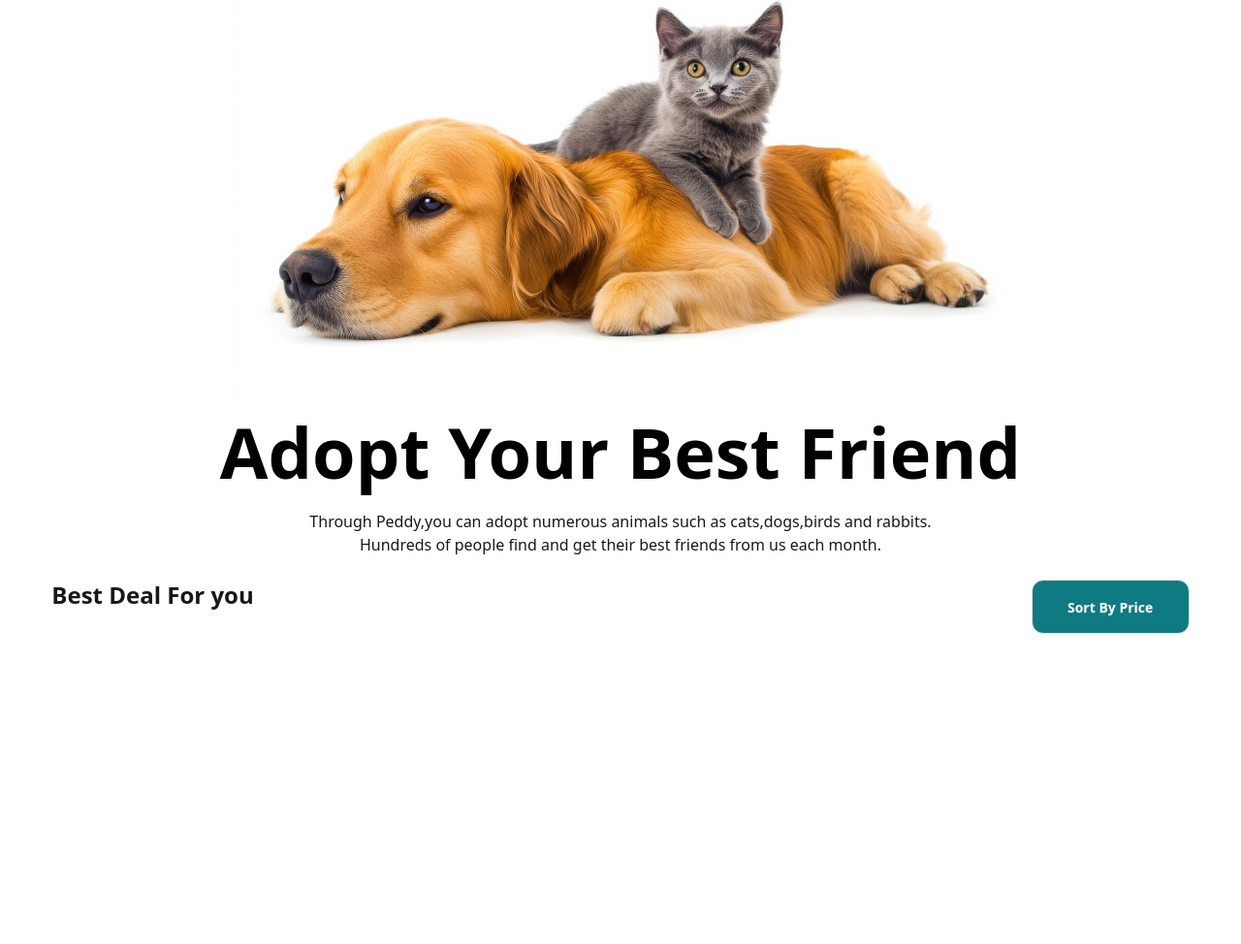
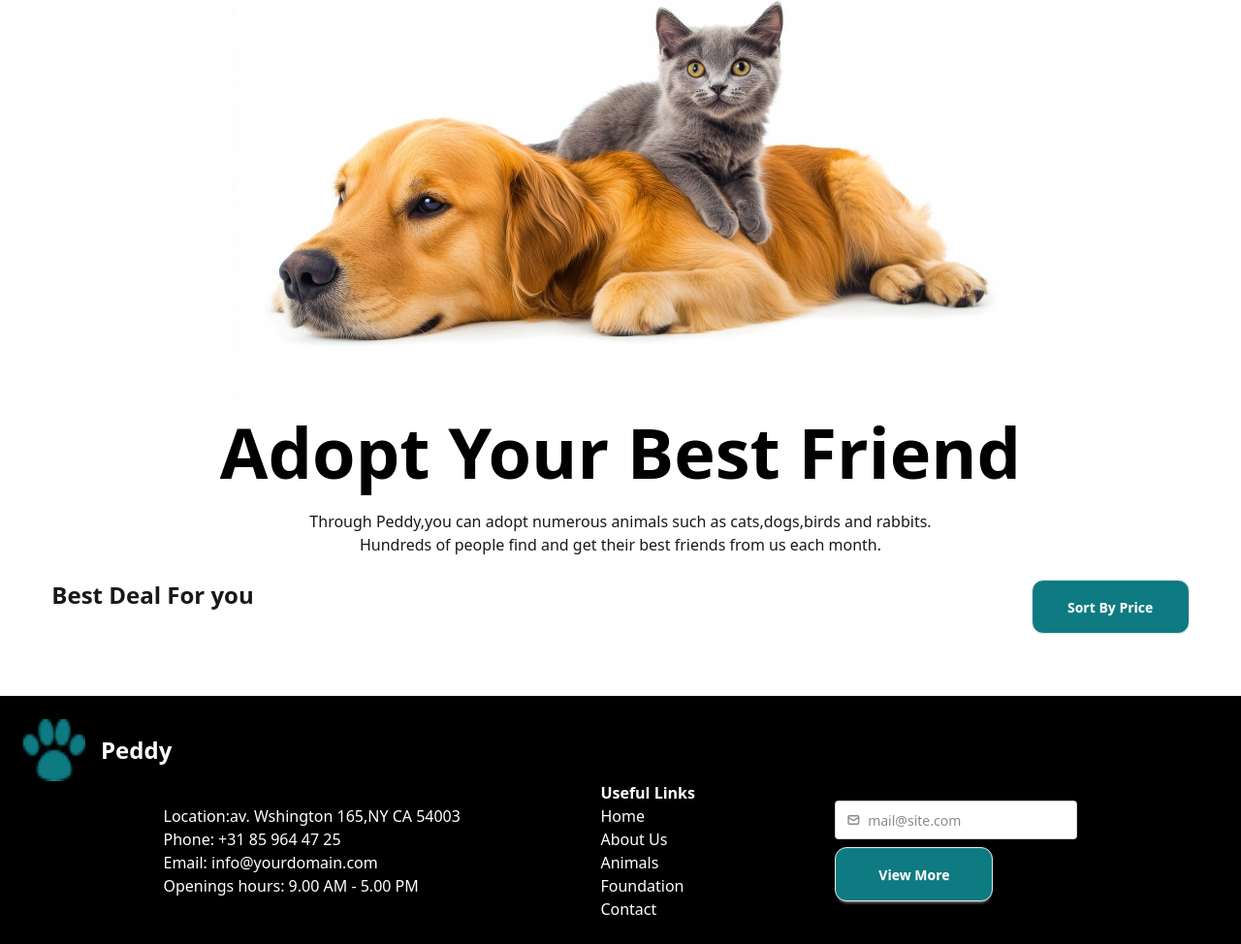
Before and after one commit to shafinahmed504/assignment-06, a plain HTML site: page index.html in a window 1280 px wide. Shown: the part 450-1424 px from the top of the page at 97% size. Before the commit the page ends 1168 px from the top, so only its background shows below. Drawn offline with nearby package versions, Linux system fonts and the light colour scheme; no server answers.

Commit message:
gooter and project done

```diff
--- a/index.html
+++ b/index.html
@@ -105,7 +105,52 @@
 
   </main>
 
-  <footer></footer>
+  <footer class="bg-black">
+
+    <section class="p-6">
+
+      <div class="flex gap-4 items-center">
+        <img class="w-16 h-16" src="images/logo.webp" alt="">
+        <h1 class="text-white font-extrabold w-16 text-2xl">Peddy</h1>
+      </div>
+
+      <div class="flex justify-evenly items-center">
+        <div class="gap-y-6">
+          <p class="text-white">Location:av. Wshington 165,NY CA 54003</p>
+          <p class="text-white">Phone: +31 85 964 47 25</p>
+          <p class="text-white">Email: info@yourdomain.com</p>
+          <p class="text-white">Openings hours: 9.00 AM - 5.00 PM</p>
+        </div>
+
+        <div>
+          <h1 class="font-bold text-white">Useful Links</h1>
+          <ul>
+  <li class="text-white">Home</li>
+  <li class="text-white">About Us</li>
+  <li class="text-white">Animals</li>
+  <li class="text-white">Foundation</li>
+  <li class="text-white">Contact</li>
+          </ul>
+        </div>
+
+        <div id="drop-message" class="flex flex-col gap-y-2">
+          <div id="box">
+            <label class="input validator">
+              <svg class="h-[1em] opacity-50" xmlns="http://www.w3.org/2000/svg" viewBox="0 0 24 24"><g stroke-linejoin="round" stroke-linecap="round" stroke-width="2.5" fill="none" stroke="currentColor"><rect width="20" height="16" x="2" y="4" rx="2"></rect><path d="m22 7-8.97 5.7a1.94 1.94 0 0 1-2.06 0L2 7"></path></g></svg>
+              <input type="email" placeholder="mail@site.com" required/>
+            </label>
+            <div class="validator-hint hidden">Enter valid email address</div>
+
+          </div>
+          <!-- box ends -->
+          <button class="btn bg-[#0E7A81] rounded-xl text-white w-[163px] h-[56px]">View More</button>
+        </div>
+        <!-- drop message ends -->
+      </div>
+
+    </section>
+
+  </footer>
 
 
 
```
